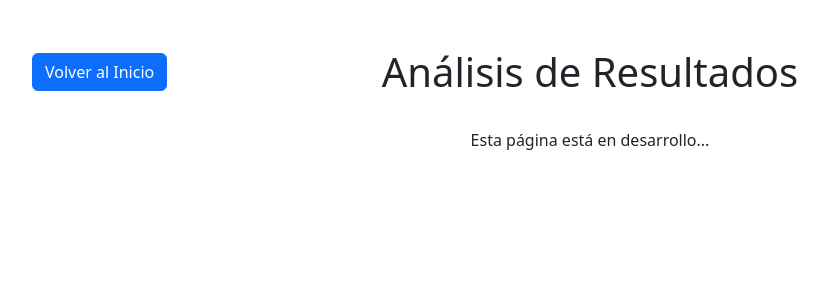
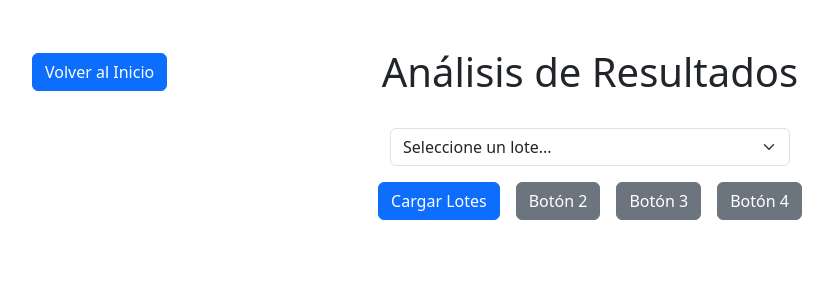
Before and after one commit to GabrielaGuerrero006/Thesis, a Flask app: page /results in a window 1280 px wide. Shown: the top 300 px of the page, without its empty margins (50-883 px from the left). Run offline with Flask 3, Linux system fonts and the light colour scheme.

Commit message:
ultima version dia 11 de junio

```diff
--- a/app.py
+++ b/app.py
@@ -8,6 +8,7 @@ import csv
 import os
 import datetime
 import random
+from process import obtener_numeros_lote
 
 app = Flask(__name__)
 
@@ -54,7 +55,13 @@ def get_csv_filename():
     global current_lote
     if current_lote is None:
         raise ValueError("No hay un lote activo para generar el nombre del archivo")
-    return f"Lote-{current_lote}.csv"
+
+    # Asegurarse de que el directorio detections existe
+    if not os.path.exists('detections'):
+        os.makedirs('detections')
+
+    # Retornar la ruta completa incluyendo el directorio detections
+    return os.path.join('detections', f"Lote-{current_lote}.csv")
 
 def save_detections_to_csv():
     """Guarda todas las detecciones del buffer al archivo CSV con nombre del lote"""
@@ -351,6 +358,8 @@ def save_detections():
 
         # Obtener el nombre del archivo que se va a crear
         csv_filename = get_csv_filename()
+        # Obtener solo el nombre del archivo sin la ruta
+        display_filename = os.path.basename(csv_filename)
 
         # Guardar las detecciones en CSV
         save_detections_to_csv()
@@ -360,8 +369,8 @@ def save_detections():
 
         return jsonify({
             "status": "success",
-            "message": f"Detecciones guardadas exitosamente en '{csv_filename}'. Total de registros: {detections_count}",
-            "filename": csv_filename
+            "message": f"Detecciones guardadas exitosamente en '{display_filename}'. Total de registros: {detections_count}",
+            "filename": display_filename
         })
     except Exception as e:
         return jsonify({"status": "error", "message": f"Error al guardar: {str(e)}"})
@@ -377,5 +386,13 @@ def camera_status():
         "detections_count": len(detections_buffer)
     })
 
+@app.route('/obtener_lotes')
+def obtener_lotes():
+    try:
+        lotes = obtener_numeros_lote()
+        return jsonify({"status": "success", "lotes": lotes})
+    except Exception as e:
+        return jsonify({"status": "error", "message": str(e)}), 500
+
 if __name__ == '__main__':
     app.run(debug=True, host='0.0.0.0', port=5000)
--- a/templates/results.html
+++ b/templates/results.html
@@ -19,6 +19,16 @@
         .centered-title {
             text-align: center;
         }
+        .button-container {
+            display: flex;
+            justify-content: center;
+            gap: 1rem;
+            margin-top: 1rem;
+        }
+        .dropdown-container {
+            max-width: 400px;
+            margin: 0 auto;
+        }
     </style>
 </head>
 <body>
@@ -27,8 +37,45 @@
             <a href="/" class="back-button btn btn-primary">Volver al Inicio</a>
             <h1 class="centered-title">Análisis de Resultados</h1>
         </div>
-        <p class="text-center">Esta página está en desarrollo...</p>
+
+        <div class="dropdown-container">
+            <select id="lotesDropdown" class="form-select mb-3">
+                <option value="" selected disabled>Seleccione un lote...</option>
+            </select>
+        </div>
+
+        <div class="button-container">
+            <button id="cargarLotes" class="btn btn-primary">Cargar Lotes</button>
+            <button id="boton2" class="btn btn-secondary">Botón 2</button>
+            <button id="boton3" class="btn btn-secondary">Botón 3</button>
+            <button id="boton4" class="btn btn-secondary">Botón 4</button>
+        </div>
     </div>
+
     <script src="https://cdn.jsdelivr.net/npm/bootstrap@5.3.0/dist/js/bootstrap.bundle.min.js"></script>
+    <script src="https://code.jquery.com/jquery-3.6.0.min.js"></script>
+    <script>
+        $(document).ready(function() {
+            $('#cargarLotes').click(function() {
+                $.ajax({
+                    url: '/obtener_lotes',
+                    method: 'GET',
+                    success: function(response) {
+                        const dropdown = $('#lotesDropdown');
+                        dropdown.empty();
+                        dropdown.append('<option value="" selected disabled>Seleccione un lote...</option>');
+
+                        response.lotes.forEach(function(lote) {
+                            dropdown.append(`<option value="${lote}">${lote}</option>`);
+                        });
+                    },
+                    error: function(error) {
+                        console.error('Error al cargar los lotes:', error);
+                        alert('Error al cargar los lotes. Por favor, intente nuevamente.');
+                    }
+                });
+            });
+        });
+    </script>
 </body>
 </html>
```
Also changed, not shown: process.py (added, +93 -0 lines).
